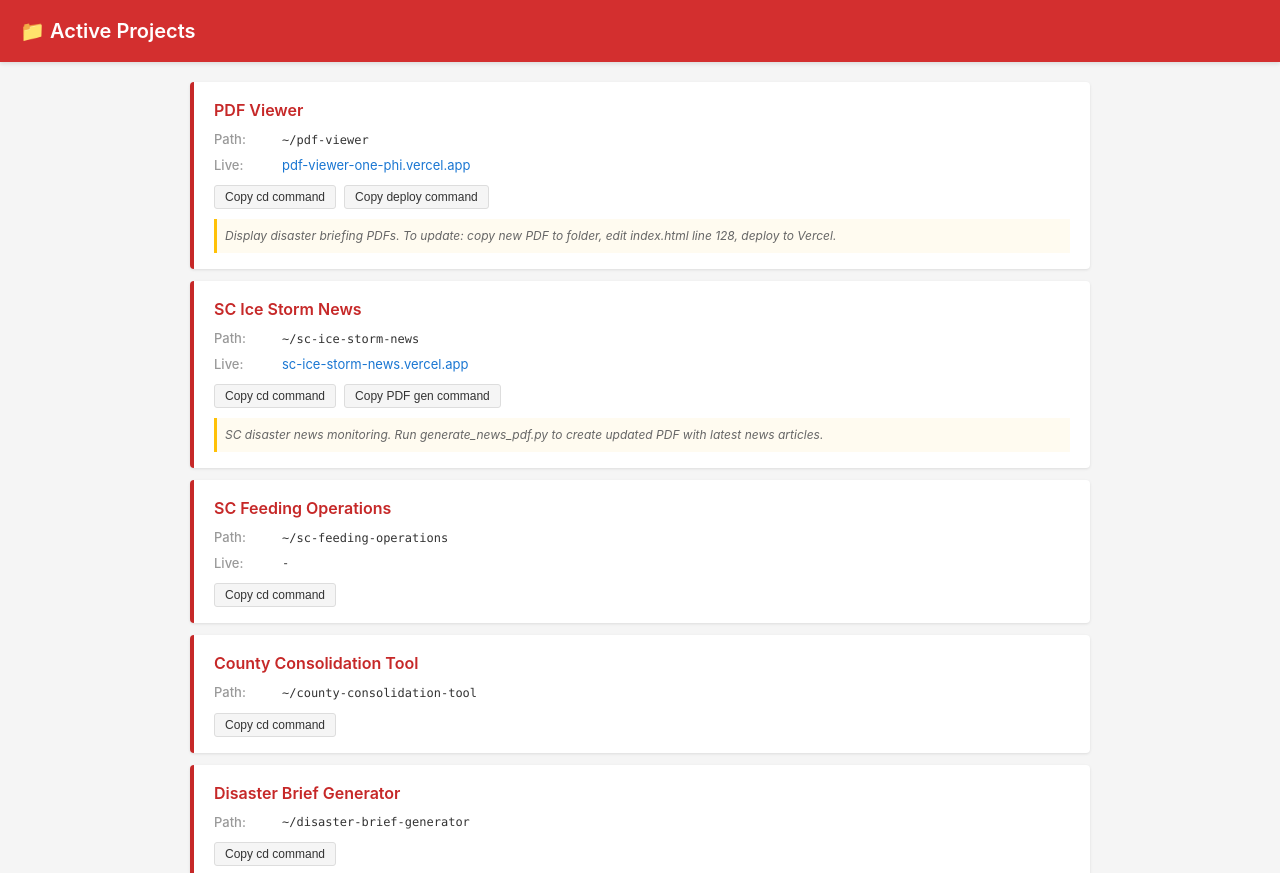
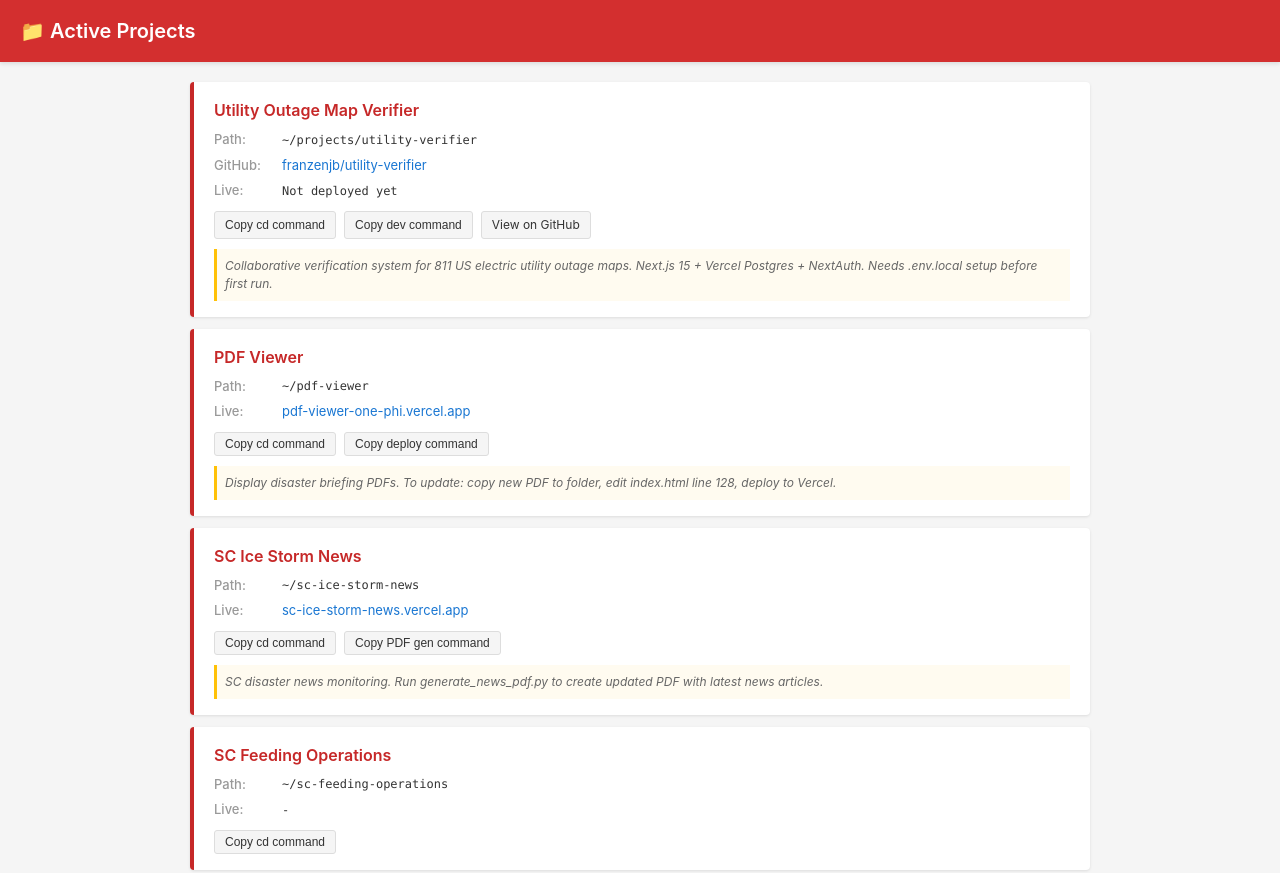
Before and after one commit to franzenjb/project-menu, a plain HTML site: page index.html in a window 1280 px wide. Shown: the top 873 px of the page. Drawn offline with Linux system fonts and the light colour scheme.

Commit message:
Add Utility Outage Map Verifier to project menu

```diff
--- a/index.html
+++ b/index.html
@@ -141,6 +141,32 @@
     <div class="container">
 
         <div class="project">
+            <div class="project-name">Utility Outage Map Verifier</div>
+            <div class="project-info">
+                <div class="info-row">
+                    <span class="label">Path:</span>
+                    <span class="value">~/projects/utility-verifier</span>
+                </div>
+                <div class="info-row">
+                    <span class="label">GitHub:</span>
+                    <a href="https://github.com/franzenjb/utility-verifier" target="_blank">franzenjb/utility-verifier</a>
+                </div>
+                <div class="info-row">
+                    <span class="label">Live:</span>
+                    <span class="value">Not deployed yet</span>
+                </div>
+            </div>
+            <div class="actions">
+                <button class="btn" onclick="copyToClipboard('cd ~/projects/utility-verifier')">Copy cd command</button>
+                <button class="btn" onclick="copyToClipboard('cd ~/projects/utility-verifier && npm run dev')">Copy dev command</button>
+                <a class="btn" href="https://github.com/franzenjb/utility-verifier" target="_blank">View on GitHub</a>
+            </div>
+            <div class="notes">
+                Collaborative verification system for 811 US electric utility outage maps. Next.js 15 + Vercel Postgres + NextAuth. Needs .env.local setup before first run.
+            </div>
+        </div>
+
+        <div class="project">
             <div class="project-name">PDF Viewer</div>
             <div class="project-info">
                 <div class="info-row">
@@ -267,7 +293,7 @@
     </div>
 
     <div class="footer">
-        Project Menu • Updated 2026-01-29
+        Project Menu • Updated 2026-01-30
     </div>
 
     <script>
```
